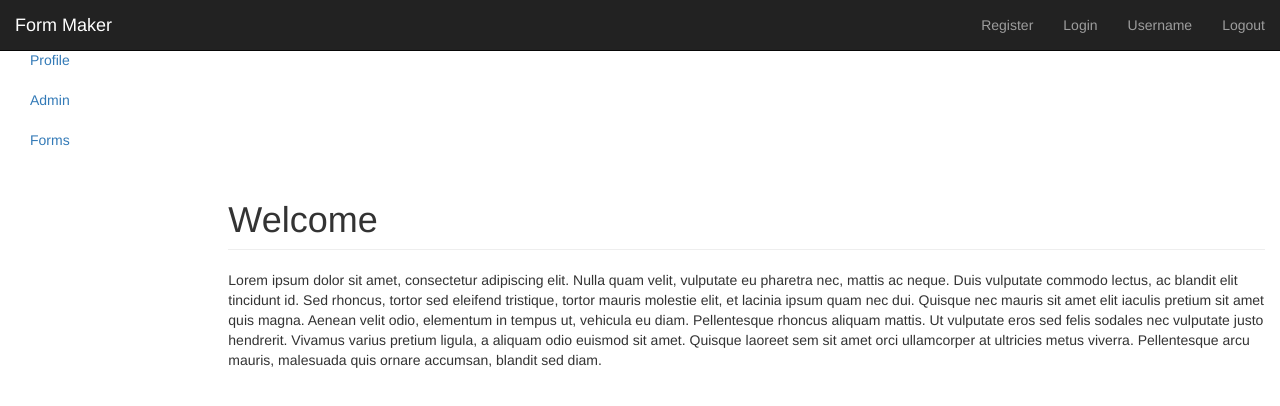
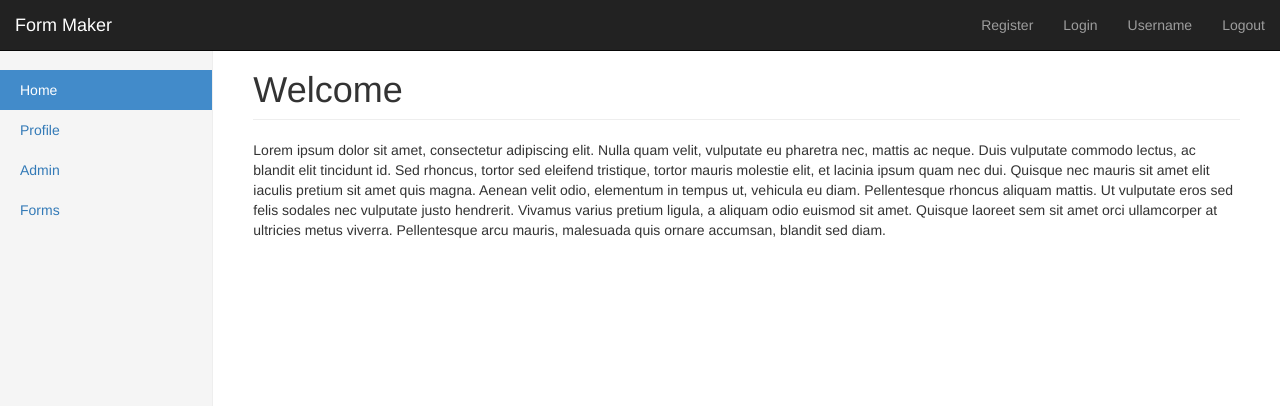
Before and after one commit to jawallace/WebDevSpring2016, a website: page public/assignment/home.html in a window 1280 px wide. Drawn offline with nearby package versions, Linux system fonts and the light colour scheme.

Commit message:
Add css file adapted from bootstrap's dashboard.css.
assignment1

```diff
--- /dev/null
+++ b/public/assignment/css/main.css
@@ -0,0 +1,72 @@
+/**
+ * Styles for Form Maker
+ *
+ * Adapted from dashboard.css from bootstrap's dashboard example
+ */
+
+body {
+    padding-top: 50px;  /* push content down so it doesn't get covered by the fixed header */
+}
+
+/**
+ * Sidebar navigation styles
+ */
+.sidebar {
+    display: none;
+}
+
+@media (min-width: 768px) {
+
+    .sidebar {
+        position: fixed;
+        top: 50px;
+        left: 0;
+        bottom: 0;
+
+        display: block;
+        padding: 20px;
+        overflow-x: hidden;
+        overflow-y: auto;
+        background-color: #f5f5f5;
+        border-right: 1px solid #eee;
+    }
+
+}
+
+.nav-sidebar {
+	margin-right: -21px; /* 20px padding + 1px border */
+	margin-bottom: 20px;
+	margin-left: -20px;
+}
+
+.nav-sidebar > li > a {
+	padding-right: 20px;
+	padding-left: 20px;
+}
+
+.nav-sidebar > .active > a,
+.nav-sidebar > .active > a:hover,
+.nav-sidebar > .active > a:focus {
+	color: #fff;
+	background-color: #428bca;
+}
+
+/**
+ * Main content styles
+ */
+.main {
+    padding: 20px;
+}
+
+@media (min-width: 768px) {
+
+    .main {
+        padding-left: 40px;
+        padding-right: 40px;
+    }
+
+}
+
+.main .page-header {
+	margin-top: 0px;
+}
--- a/public/assignment/home.html
+++ b/public/assignment/home.html
@@ -8,6 +8,7 @@
 
 		<!-- Stylesheets -->
 		<link rel="stylesheet" href="https://maxcdn.bootstrapcdn.com/bootstrap/3.3.6/css/bootstrap.min.css" integrity="sha384-1q8mTJOASx8j1Au+a5WDVnPi2lkFfwwEAa8hDDdjZlpLegxhjVME1fgjWPGmkzs7" crossorigin="anonymous">
+        <link rel="stylesheet" href="/assignment/css/main.css">
 	<head>
 
 	<body>
```
